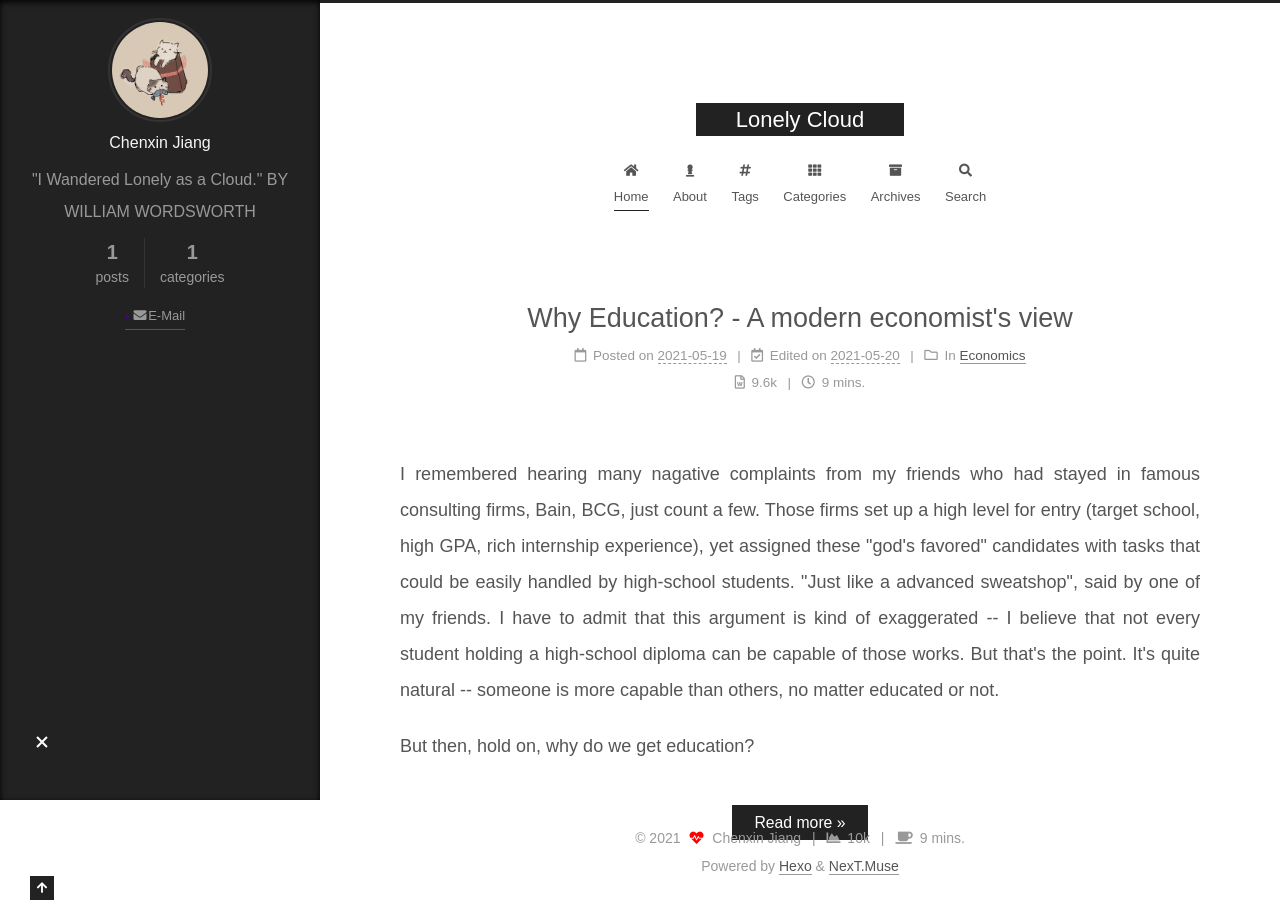
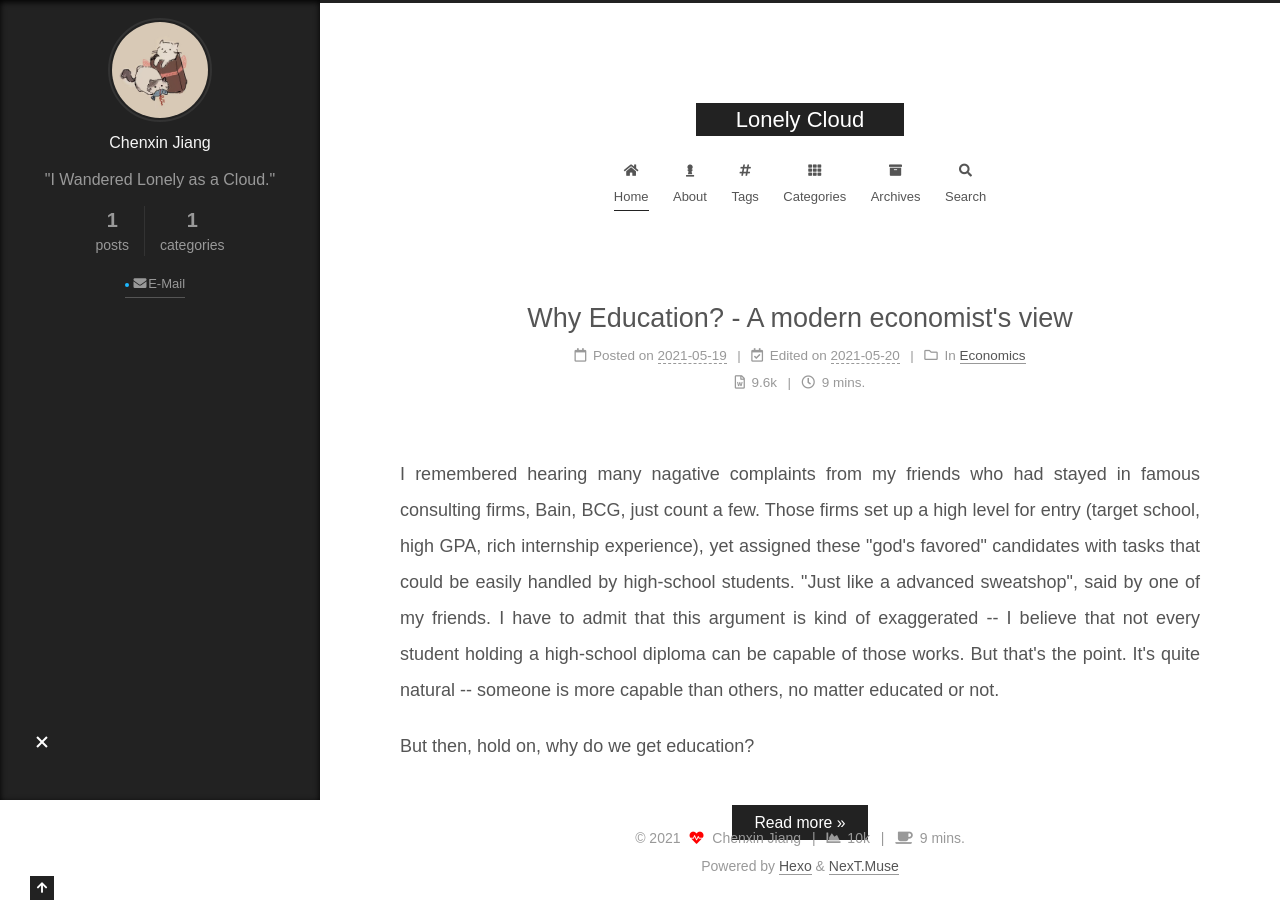
Before and after one commit to chenxin-meow/chenxin-meow.github.io, a plain HTML site: page index.html in a window 1280 px wide. Drawn offline with nearby package versions, Linux system fonts and the light colour scheme.

Commit message:
Site updated: 2021-05-20 18:20:04

```diff
--- a/css/main.css
+++ b/css/main.css
@@ -1203,7 +1203,7 @@ pre .javascript .function {
 }
 .links-of-author a::before,
 .links-of-author span.exturl::before {
-  background: #3e0977;
+  background: #1db8ff;
   border-radius: 50%;
   content: ' ';
   display: inline-block;
--- a/index.html
+++ b/index.html
@@ -20,14 +20,15 @@
     var CONFIG = {"hostname":"chenxin-meow.github.io","root":"/","scheme":"Muse","version":"7.8.0","exturl":false,"sidebar":{"position":"left","display":"always","padding":18,"offset":12,"onmobile":false},"copycode":{"enable":false,"show_result":false,"style":null},"back2top":{"enable":true,"sidebar":false,"scrollpercent":false},"bookmark":{"enable":false,"color":"#222","save":"auto"},"fancybox":false,"mediumzoom":false,"lazyload":false,"pangu":false,"comments":{"style":"tabs","active":null,"storage":true,"lazyload":false,"nav":null},"algolia":{"hits":{"per_page":10},"labels":{"input_placeholder":"Search for Posts","hits_empty":"We didn't find any results for the search: ${query}","hits_stats":"${hits} results found in ${time} ms"}},"localsearch":{"enable":true,"trigger":"auto","top_n_per_article":1,"unescape":false,"preload":false},"motion":{"enable":true,"async":false,"transition":{"post_block":"fadeIn","post_header":"slideDownIn","post_body":"slideDownIn","coll_header":"slideLeftIn","sidebar":"slideUpIn"}},"path":"search.xml"};
   </script>
 
-  <meta name="description" content="&quot;I Wandered Lonely as a Cloud.&quot; BY WILLIAM WORDSWORTH">
+  <meta name="description" content="&quot;I Wandered Lonely as a Cloud.&quot;">
 <meta property="og:type" content="website">
 <meta property="og:title" content="Lonely Cloud">
 <meta property="og:url" content="http://chenxin-meow.github.io/index.html">
 <meta property="og:site_name" content="Lonely Cloud">
-<meta property="og:description" content="&quot;I Wandered Lonely as a Cloud.&quot; BY WILLIAM WORDSWORTH">
+<meta property="og:description" content="&quot;I Wandered Lonely as a Cloud.&quot;">
 <meta property="og:locale" content="en_US">
 <meta property="article:author" content="Chenxin Jiang">
+<meta property="article:tag" content="Life and Thoughts">
 <meta name="twitter:card" content="summary">
 
 <link rel="canonical" href="http://chenxin-meow.github.io/">
@@ -195,7 +196,7 @@
     <span hidden itemprop="author" itemscope itemtype="http://schema.org/Person">
       <meta itemprop="image" content="/images/avatar.JPG">
       <meta itemprop="name" content="Chenxin Jiang">
-      <meta itemprop="description" content=""I Wandered Lonely as a Cloud." BY WILLIAM WORDSWORTH">
+      <meta itemprop="description" content=""I Wandered Lonely as a Cloud." ">
     </span>
 
     <span hidden itemprop="publisher" itemscope itemtype="http://schema.org/Organization">
@@ -341,7 +342,7 @@
     <img class="site-author-image" itemprop="image" alt="Chenxin Jiang"
       src="/images/avatar.JPG">
   <p class="site-author-name" itemprop="name">Chenxin Jiang</p>
-  <div class="site-description" itemprop="description">"I Wandered Lonely as a Cloud." BY WILLIAM WORDSWORTH</div>
+  <div class="site-description" itemprop="description">"I Wandered Lonely as a Cloud." </div>
 </div>
 <div class="site-state-wrap motion-element">
   <nav class="site-state">
```
Also changed, not shown: 2021/05/19/eduction signaling/index.html (+3 -2 lines), archives/2021/05/index.html (+4 -3 lines), archives/2021/index.html (+4 -3 lines), archives/index.html (+4 -3 lines), categories/Economics/index.html (+4 -3 lines).
